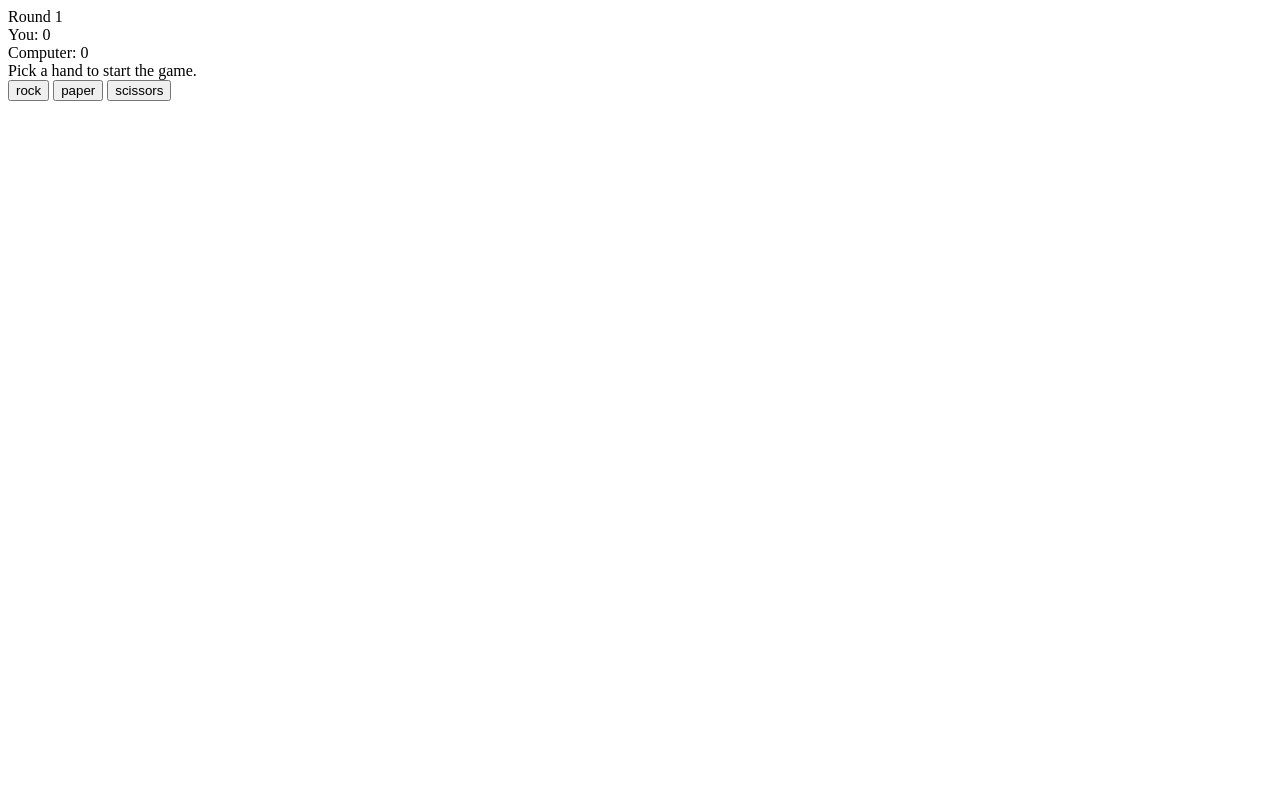
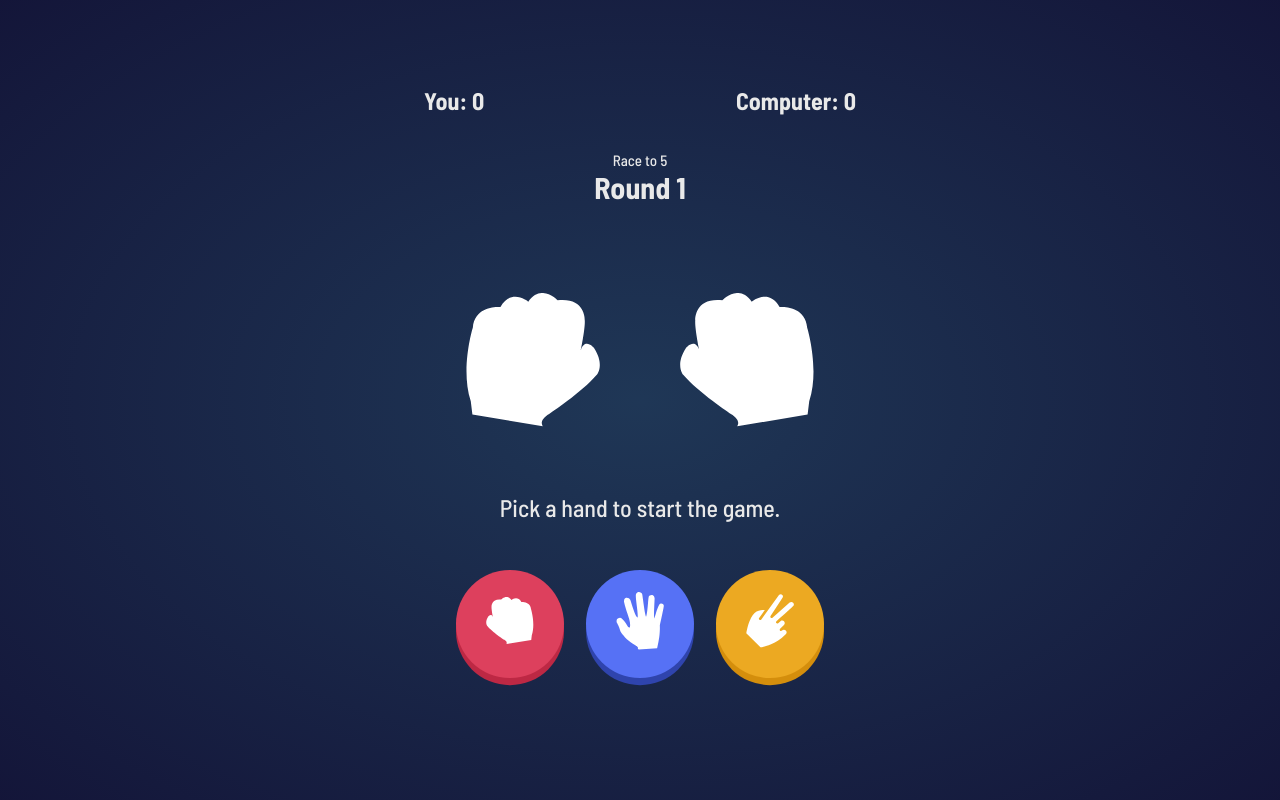
Before and after one commit to dan9h/odin-rps, a plain HTML site: page index.html in a window 1280 px wide. Drawn offline with Linux system fonts and the light colour scheme.

Commit message:
Add assets, styles and minor JS modifications

```diff
--- /dev/null
+++ b/assets/css/style.css
@@ -0,0 +1,127 @@
+html {
+  box-sizing: border-box;
+}
+
+*,
+*::before,
+*::after {
+  box-sizing: border-box;
+}
+
+body {
+  margin: 0;
+  min-height: 100vh;
+  display: grid;
+  place-items: center;
+  background-image: radial-gradient(hsl(214, 47%, 23%), hsl(237, 49%, 15%));
+  color: #e9e9e9;
+}
+
+.rps {
+  width: min(20em, 100%);
+  margin-inline: auto;
+  font-size: 1.5rem;
+  font-family: "Barlow Semi Condensed", sans-serif;
+  display: flex;
+  flex-direction: column;
+  justify-content: space-between;
+  padding: 1em;
+}
+
+.rps__scores {
+  display: flex;
+  justify-content: space-between;
+  margin-bottom: 1.5em;
+  font-weight: 700;
+}
+
+.rps__raceto {
+  font-size: 0.5em;
+  font-weight: 500;
+}
+
+.rps__round {
+  text-align: center;
+  font-size: 1.25em;
+  font-weight: 700;
+}
+
+.rps__hands {
+  display: flex;
+  height: 8em;
+  margin-top: 2em;
+}
+
+.rps__hand {
+  flex: 1;
+  text-align: center;
+  position: relative;
+}
+
+.rps__hand img {
+  width: 70%;
+}
+
+.rps__hand--rock {
+  transform: scale(0.9) translateY(1.5em);
+}
+
+.rps__hand--scissors {
+  transform: rotate(-53deg) scale(1.1);
+}
+
+.rps__hand--left {
+  transform: scaleX(-1);
+}
+
+.rps__result {
+  text-align: center;
+  margin: 2em 0;
+}
+
+.rps__buttons {
+  display: flex;
+  justify-content: center;
+  gap: 5%;
+  margin-bottom: 1.5em;
+}
+
+.rps__button {
+  width: 25%;
+  aspect-ratio: 1;
+  border: none;
+  border-radius: 50%;
+  cursor: pointer;
+  font-size: inherit;
+  color: inherit;
+  font-weight: 700;
+}
+
+.rps__button img {
+  width: 50%;
+}
+
+.rps__button--rock {
+  background-color: #dd405d;
+  box-shadow: 0 0.3em 0 0 #bd2844;
+}
+
+.rps__button--paper {
+  background-color: #5671f5;
+  box-shadow: 0 0.3em 0 0 #2f44ad;
+}
+
+.rps__button--scissors {
+  background-color: #eca922;
+  box-shadow: 0 0.3em 0 0 #d48e0c;
+}
+
+.rps__button--restart {
+  background-color: #188a18;
+  box-shadow: 0 0.3em 0 0 #097409;
+}
+
+.rps__button:active {
+  transform: translateY(0.3em);
+  box-shadow: none;
+}
--- a/rps.js
+++ b/assets/js/rps.js
@@ -1,11 +1,14 @@
+const playerScoreEl = document.getElementById("js-player-score");
+const computerScoreEl = document.getElementById("js-computer-score");
+const raceToEl = document.getElementById("js-raceto");
+const roundCounterEl = document.getElementById("js-round");
+const playerHandEl = document.getElementById("js-player-hand");
+const computerHandEl = document.getElementById("js-computer-hand");
+const resultEl = document.getElementById("js-result");
+const buttons = document.getElementsByClassName("rps__button");
+
 const CHOICES = ["rock", "paper", "scissors"];
 const RACETO = 5;
-
-const buttons = document.getElementsByClassName("rps__button");
-const roundCounterEl = document.getElementById("js-round-counter");
-const playerScoreEl = document.getElementById("js-player-score");
-const compScoreEl = document.getElementById("js-computer-score");
-const resultEl = document.getElementById("js-result");
 
 let playerScore = 0;
 let computerScore = 0;
@@ -13,9 +16,7 @@ let roundCount = 1;
 let gameOver = false;
 let winner = null;
 
-initGame();
-
-function initGame() {
+(function initGame() {
   for (const button of buttons) {
     button.choice = button.dataset.choice;
     button.addEventListener("click", handleButtonClick);
@@ -23,7 +24,7 @@ function initGame() {
 
   updateScoreBoard();
   displayResult("Pick a hand to start the game.");
-}
+})();
 
 function resetGame() {
   playerScore = 0;
@@ -33,6 +34,7 @@ function resetGame() {
   gameOver = false;
   winner = null;
 
+  updateHands("rock", "rock");
   updateScoreBoard();
   displayResult("Pick a hand to start the game.");
 }
@@ -43,6 +45,8 @@ function handleButtonClick() {
   const playerChoice = this.choice;
   const computerChoice = getComputerChoice();
 
+  updateHands(playerChoice, computerChoice);
+
   const roundResult = playRound(playerChoice, computerChoice);
 
   updateScoreBoard();
@@ -50,7 +54,7 @@ function handleButtonClick() {
 
   if (gameOver) {
     displayResult(
-      `${winner === "player" ? "You Won!" : "You Lost!"} Play again?`
+      `${winner === "player" ? "YOU WON!" : "You lost!"} Play again?`
     );
     showRestartPrompt();
   } else {
@@ -58,21 +62,23 @@ function handleButtonClick() {
   }
 }
 
+function updateHands(playerHand, computerHand) {
+  playerHandEl.src = `./assets/images/icon-${playerHand}.svg`;
+  playerHandEl.setAttribute("class", `rps__hand--${playerHand}`);
+
+  computerHandEl.src = `./assets/images/icon-${computerHand}.svg`;
+  computerHandEl.setAttribute("class", `rps__hand--${computerHand}`);
+}
+
 function showRestartPrompt() {
-  const btnYes = document.createElement("button");
-  const btnNo = document.createElement("button");
+  const restartButton = document.createElement("button");
 
-  btnYes.textContent = "Yes";
-  btnNo.textContent = "No";
+  restartButton.textContent = "Yes";
+  restartButton.setAttribute("class", "rps__button rps__button--restart");
 
-  btnYes.addEventListener("click", function () {
+  restartButton.addEventListener("click", function () {
     resetGame();
     showGameButtons();
-  });
-
-  btnNo.addEventListener("click", function () {
-    displayResult("Thanks for playing! Just reload the page to play again.");
-    removePromptButtons();
   });
 
   hideGameButtons();
@@ -84,8 +90,7 @@ function showRestartPrompt() {
       button.style.display = "none";
     }
 
-    buttonsParentEl.appendChild(btnYes);
-    buttonsParentEl.appendChild(btnNo);
+    buttonsParentEl.appendChild(restartButton);
   }
 
   function showGameButtons() {
@@ -93,12 +98,7 @@ function showRestartPrompt() {
       button.style.display = "inline-block";
     }
 
-    removePromptButtons();
-  }
-
-  function removePromptButtons() {
-    btnYes.remove();
-    btnNo.remove();
+    restartButton.remove();
   }
 }
 
@@ -117,9 +117,10 @@ function checkWinner() {
 }
 
 function updateScoreBoard() {
+  raceToEl.textContent = RACETO;
   roundCounterEl.textContent = roundCount;
   playerScoreEl.textContent = playerScore;
-  compScoreEl.textContent = computerScore;
+  computerScoreEl.textContent = computerScore;
 }
 
 function displayResult(message) {
@@ -149,12 +150,19 @@ function playRound(playerChoice, computerChoice) {
       // player won
       playerScore++;
 
-      return `${capitalize(playerChoice)} beats ${capitalize(computerChoice)}.`;
+      let PREFIXES = ["Good", "Nice", "Awesome"];
+      let PREFIX = PREFIXES[~~(Math.random() * PREFIXES.length)];
+
+      return `${PREFIX}! ${capitalize(playerChoice)} beats ${capitalize(
+        computerChoice
+      )}.`;
     } else {
       // computer won
       computerScore++;
 
-      return `${capitalize(computerChoice)} beats ${capitalize(playerChoice)}.`;
+      return `Uh-oh! ${capitalize(computerChoice)} beats ${capitalize(
+        playerChoice
+      )}.`;
     }
   }
 }
--- a/index.html
+++ b/index.html
@@ -4,24 +4,64 @@
     <meta charset="UTF-8" />
     <meta name="viewport" content="width=device-width, initial-scale=1.0" />
     <title>The Odin Project: Rock Paper Scissors</title>
-    <script src="./rps.js" defer></script>
+
+    <link rel="preconnect" href="https://fonts.googleapis.com" />
+    <link rel="preconnect" href="https://fonts.gstatic.com" crossorigin />
+    <link
+      href="https://fonts.googleapis.com/css2?family=Barlow+Semi+Condensed:wght@500;700&display=swap"
+      rel="stylesheet"
+    />
+
+    <link rel="stylesheet" href="./assets/css/style.css" />
+    <script src="./assets/js/rps.js" defer></script>
   </head>
   <body>
     <main class="rps">
-      <div class="rps__score-board">
-        <div class="rps__round-counter">
-          Round <span id="js-round-counter"></span>
+      <div class="rps__scoreboard">
+        <div class="rps__scores">
+          <div class="rps__score">You: <span id="js-player-score">0</span></div>
+          <div class="rps__score">
+            Computer: <span id="js-computer-score">0</span>
+          </div>
         </div>
-        <div class="rps__score">You: <span id="js-player-score"></span></div>
-        <div class="rps__score">
-          Computer: <span id="js-computer-score"></span>
+
+        <div class="rps__round">
+          <div class="rps__raceto">Race to <span id="js-raceto">0</span></div>
+          <div>Round <span id="js-round">0</span></div>
+        </div>
+      </div>
+      <div class="rps__hands">
+        <div class="rps__hand rps__hand--left">
+          <img
+            id="js-player-hand"
+            class="rps__hand--rock"
+            src="./assets/images/icon-rock.svg"
+            alt=""
+          />
+        </div>
+        <div class="rps__hand">
+          <img
+            id="js-computer-hand"
+            class="rps__hand--rock"
+            src="./assets/images/icon-rock.svg"
+            alt=""
+          />
         </div>
       </div>
       <div class="rps__result" id="js-result"></div>
       <div class="rps__buttons">
-        <button class="rps__button" data-choice="rock">rock</button>
-        <button class="rps__button" data-choice="paper">paper</button>
-        <button class="rps__button" data-choice="scissors">scissors</button>
+        <button class="rps__button rps__button--rock" data-choice="rock">
+          <img src="./assets/images/icon-rock.svg" alt="" />
+        </button>
+        <button class="rps__button rps__button--paper" data-choice="paper">
+          <img src="./assets/images/icon-paper.svg" alt="" />
+        </button>
+        <button
+          class="rps__button rps__button--scissors"
+          data-choice="scissors"
+        >
+          <img src="./assets/images/icon-scissors.svg" alt="" />
+        </button>
       </div>
     </main>
   </body>
```
Also changed, not shown: assets/images/icon-paper.svg (added), assets/images/icon-rock.svg (added), assets/images/icon-scissors.svg (added).
